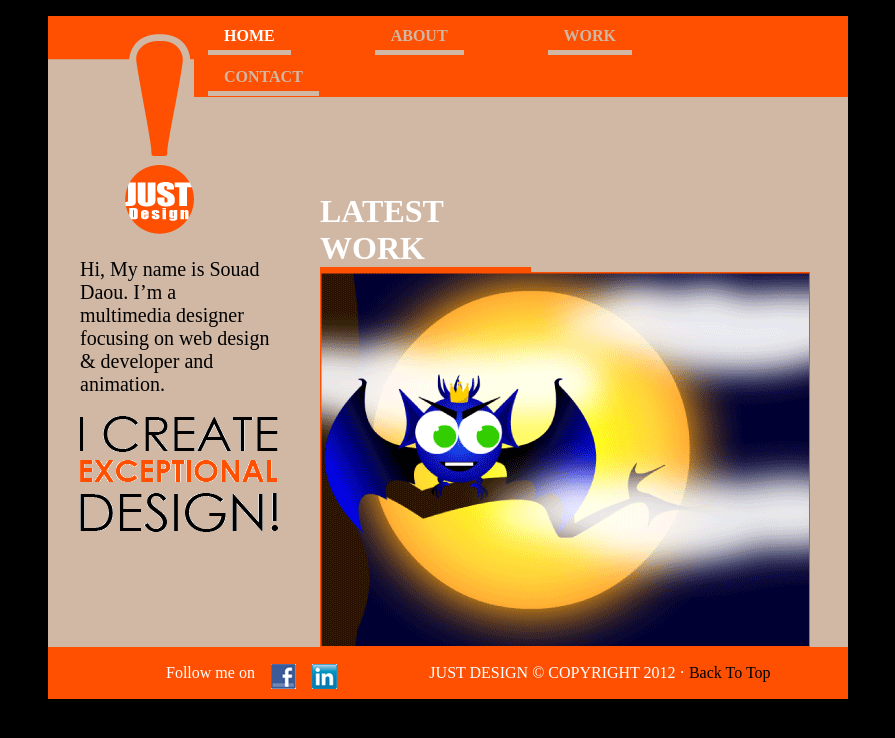
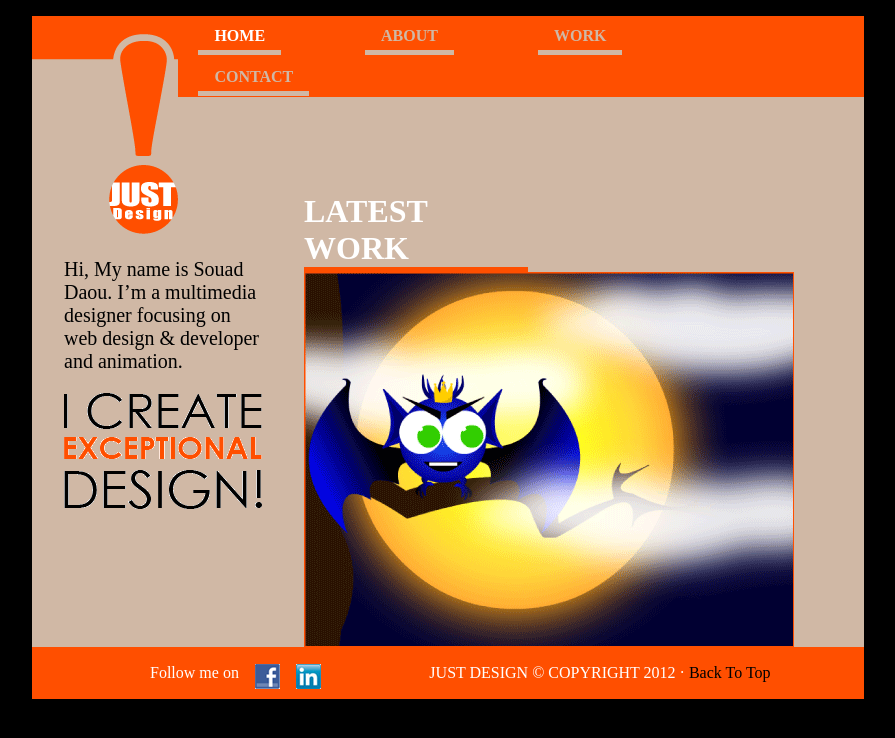
Before and after one commit to soudaou/Just-Design, a PHP site: page /index.php in a window 1280 px wide. Shown: the top 738 px of the page, without its empty margins (192-1087 px from the left). Run offline with PHP 8.4, Linux system fonts and the light colour scheme; some libraries are stand-ins or nearby versions.

Commit message:
made body 52 em

```diff
--- a/css/general.css
+++ b/css/general.css
@@ -11,7 +11,7 @@ html{
 body{
 	margin:0 auto;
 	padding:0;
-	width:50em;
+	width:52em;
 	background-color:#D0B8A5;
 }
 .skiplinks{
```
